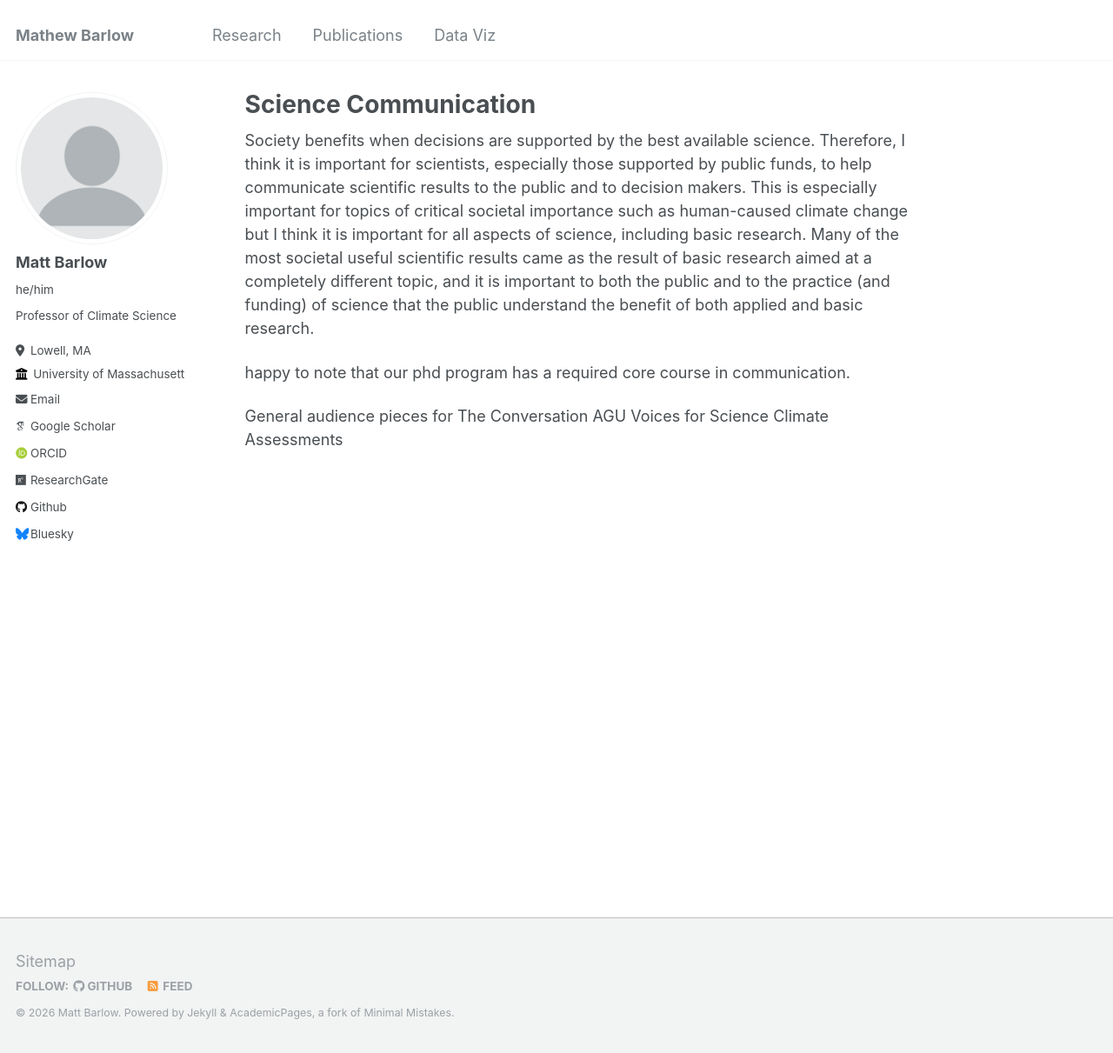
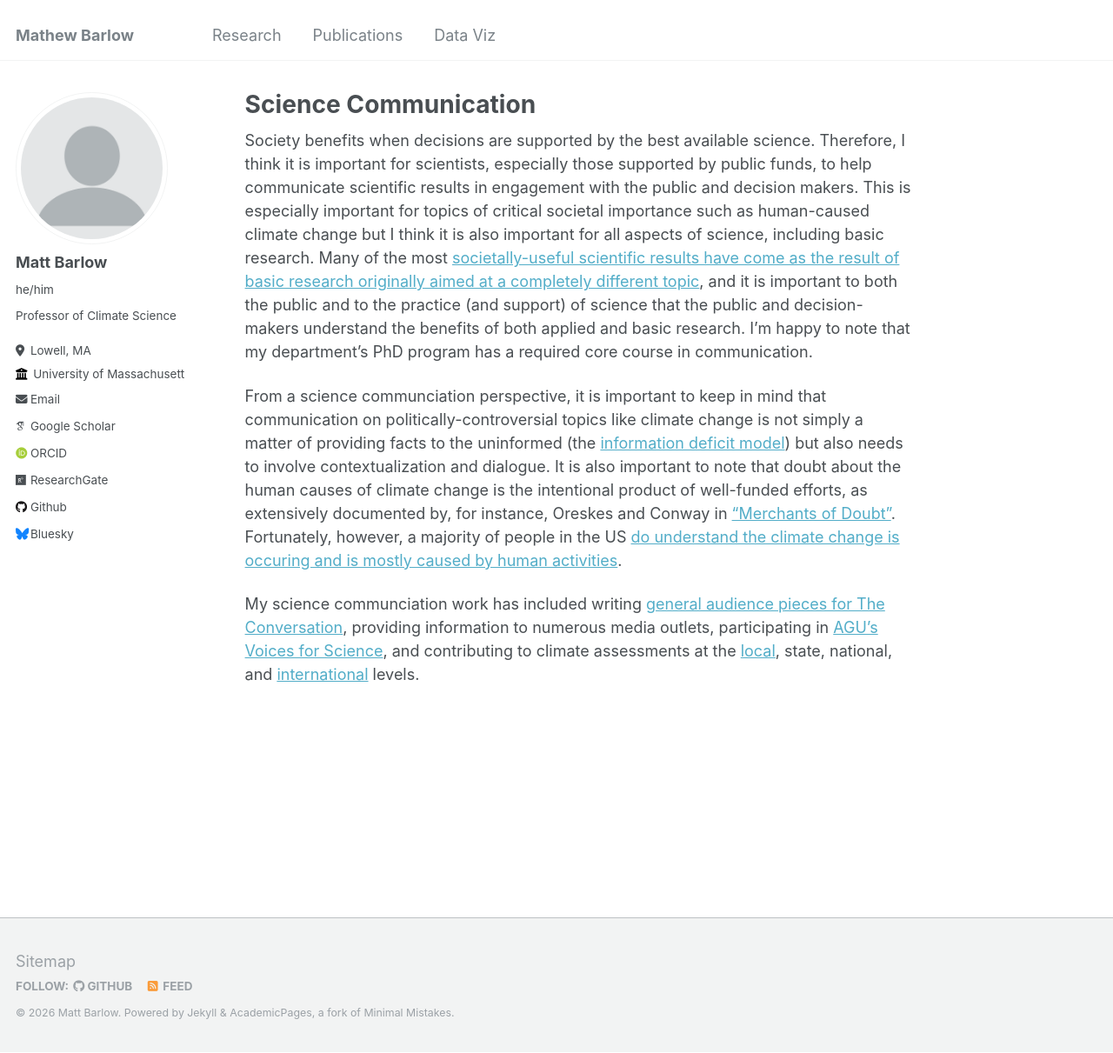
Before and after one commit to mathewbarlow/mathewbarlow.github.io, a Jekyll site: the page built from _pages/scicomm.md, in a window 1280 px wide and 1211 px high. Shown: the whole window at 87% size. Built offline with Jekyll 4.4.1, drawn with Linux system fonts in a browser that asks for light colours; some web fonts are replaced.

Commit message:
Update scicomm.md

```diff
--- a/_pages/scicomm.md
+++ b/_pages/scicomm.md
@@ -4,10 +4,8 @@ title: "Science Communication"
 author_profile: true
 ---
 
-Society benefits when decisions are supported by the best available science. Therefore, I think it is important for scientists, especially those supported by public funds, to help communicate scientific results to the public and to decision makers. This is especially important for topics of critical societal importance such as human-caused climate change but I think it is important for all aspects of science, including basic research. Many of the most societal useful scientific results came as the result of basic research aimed at a completely different topic, and it is important to both the public and to the practice (and funding) of science that the public understand the benefit of both applied and basic research.
+Society benefits when decisions are supported by the best available science. Therefore, I think it is important for scientists, especially those supported by public funds, to help communicate scientific results in engagement with the public and decision makers. This is especially important for topics of critical societal importance such as human-caused climate change but I think it is also important for all aspects of science, including basic research. Many of the most [societally-useful scientific results have come as the result of basic research originally aimed at a completely different topic](https://www.nature.com/articles/d41586-025-03474-x), and it is important to both the public and to the practice (and support) of science that the public and decision-makers understand the benefits of both applied and basic research. I'm happy to note that my department's PhD program has a required core course in communication.
 
-happy to note that our phd program has a required core course in communication.
+From a science communciation perspective, it is important to keep in mind that communication on politically-controversial topics like climate change is not simply a matter of providing facts to the uninformed (the [information deficit model](https://en.wikipedia.org/wiki/Information_deficit_model)) but also needs to involve contextualization and dialogue. It is also important to note that doubt about the human causes of climate change is the intentional product of well-funded efforts, as extensively documented by, for instance, Oreskes and Conway in ["Merchants of Doubt"](https://www.merchantsofdoubt.org/home/authors/). Fortunately, however, a majority of people in the US [do understand the climate change is occuring and is mostly caused by human activities](https://climatecommunication.yale.edu/visualizations-data/ycom-us/).
 
-General audience pieces for The Conversation
-AGU Voices for Science
-Climate Assessments
+My science communciation work has included writing [general audience pieces for The Conversation](https://theconversation.com/profiles/mathew-barlow-1256924/articles), providing information to numerous media outlets, participating in [AGU's Voices for Science](https://www.agu.org/honors/voices-for-science), and contributing to climate assessments at the [local](https://greenribboncommission.org/wp-content/uploads/2022/06/GBRAG_report_05312022@1915.pdf), state, national, and [international](https://www.ipcc.ch/report/ar6/wg1/chapter/chapter-8/) levels.
```
